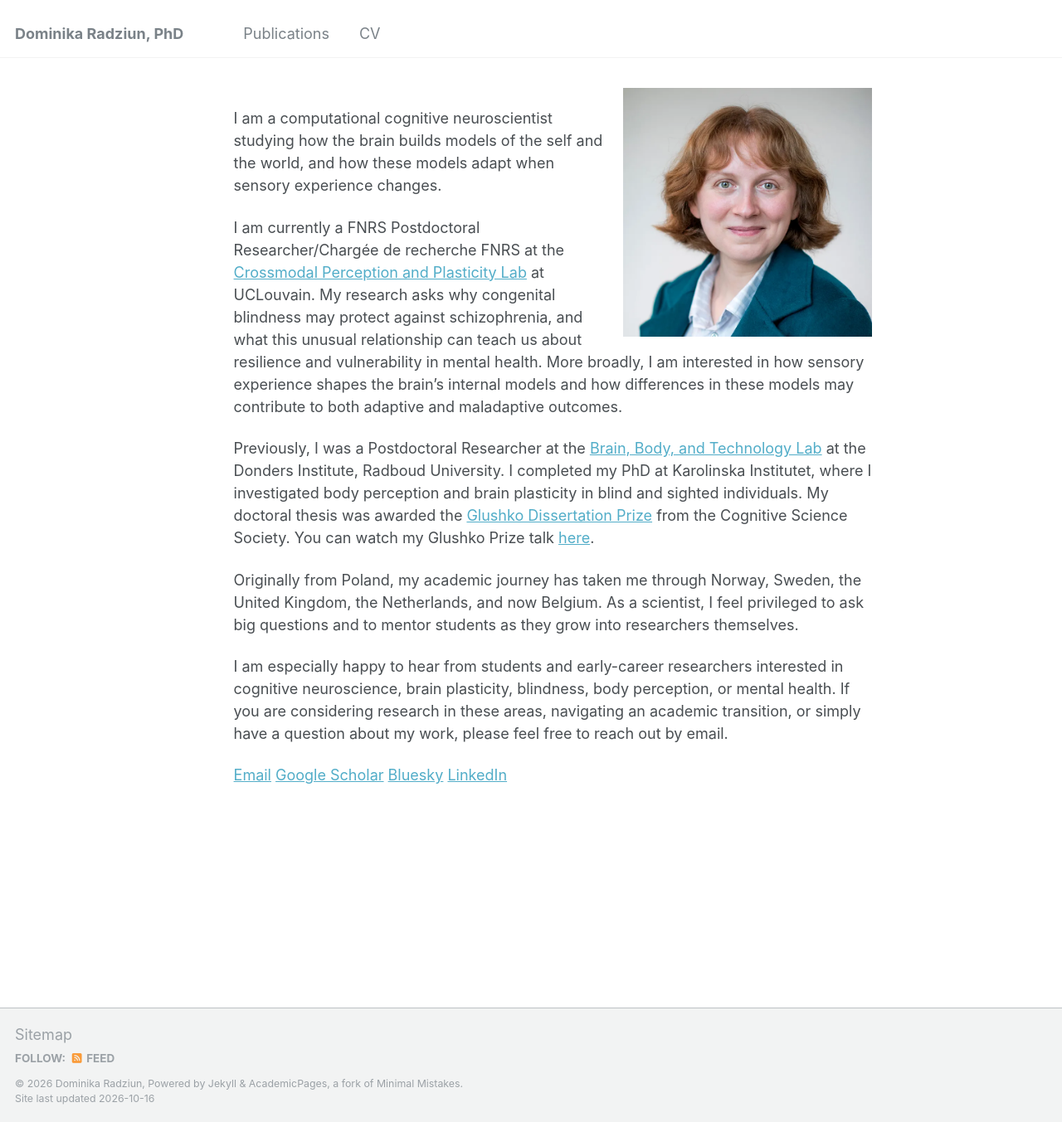
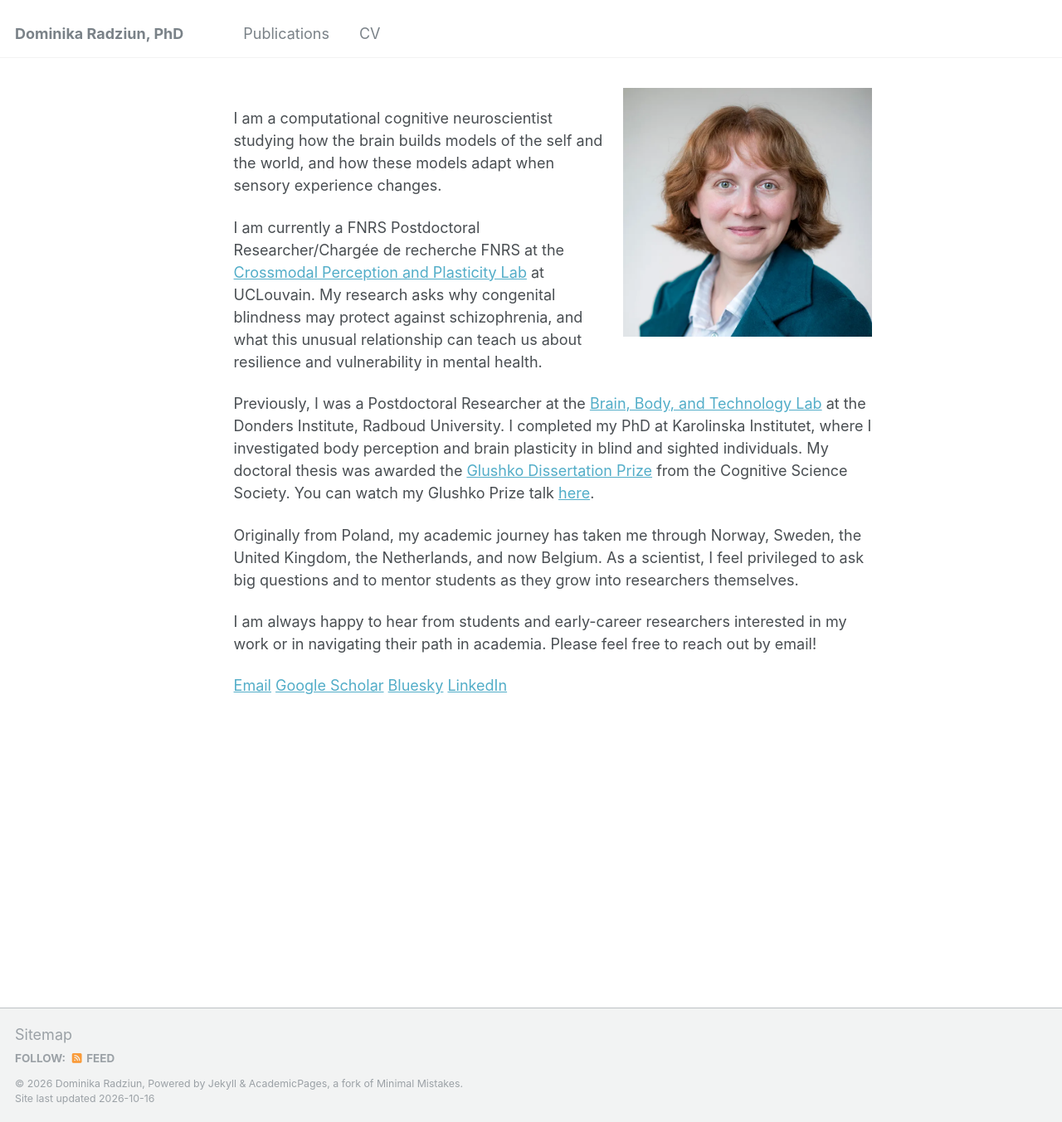
Before and after one commit to dominikaradziun/dominikaradziun.github.io, a Jekyll site: the page built from _pages/about.md, in a window 1280 px wide and 1353 px high. Shown: the whole window at 83% size. Built offline with Jekyll 4.4.1, drawn with Linux system fonts in a browser that asks for light colours.

Commit message:
Update about.md

```diff
--- a/_pages/about.md
+++ b/_pages/about.md
@@ -11,12 +11,12 @@ redirect_from:
 
 I am a computational cognitive neuroscientist studying how the brain builds models of the self and the world, and how these models adapt when sensory experience changes.
 
-I am currently a FNRS Postdoctoral Researcher/Chargée de recherche FNRS at the [Crossmodal Perception and Plasticity Lab](https://cpplab.be/) at UCLouvain. My research asks why congenital blindness may protect against schizophrenia, and what this unusual relationship can teach us about resilience and vulnerability in mental health. More broadly, I am interested in how sensory experience shapes the brain’s internal models and how differences in these models may contribute to both adaptive and maladaptive outcomes.
+I am currently a FNRS Postdoctoral Researcher/Chargée de recherche FNRS at the [Crossmodal Perception and Plasticity Lab](https://cpplab.be/) at UCLouvain. My research asks why congenital blindness may protect against schizophrenia, and what this unusual relationship can teach us about resilience and vulnerability in mental health.
 
 Previously, I was a Postdoctoral Researcher at the [Brain, Body, and Technology Lab](https://www.brainbodytech.com/) at the Donders Institute, Radboud University. I completed my PhD at Karolinska Institutet, where I investigated body perception and brain plasticity in blind and sighted individuals. My doctoral thesis was awarded the [Glushko Dissertation Prize](https://cognitivesciencesociety.org/glushko-dissertation-prize/) from the Cognitive Science Society. You can watch my Glushko Prize talk [here](https://underline.io/events/465/sessions/18086/lecture/99279-body-perception-and-brain-plasticity-in-blind-and-sighted-individuals).
 
 Originally from Poland, my academic journey has taken me through Norway, Sweden, the United Kingdom, the Netherlands, and now Belgium. As a scientist, I feel privileged to ask big questions and to mentor students as they grow into researchers themselves.
 
-I am especially happy to hear from students and early-career researchers interested in cognitive neuroscience, brain plasticity, blindness, body perception, or mental health. If you are considering research in these areas, navigating an academic transition, or simply have a question about my work, please feel free to reach out by email.
+I am always happy to hear from students and early-career researchers interested in my work or in navigating their path in academia. Please feel free to reach out by email!
 
 [Email](dominika.radziun@uclouvain.be)     [Google Scholar](https://scholar.google.pl/citations?user=HygzNoQAAAAJ)      [Bluesky](https://bsky.app/profile/nikaradziun.bsky.social)     [LinkedIn](https://www.linkedin.com/in/dominika-radziun-40802b116/)
```
